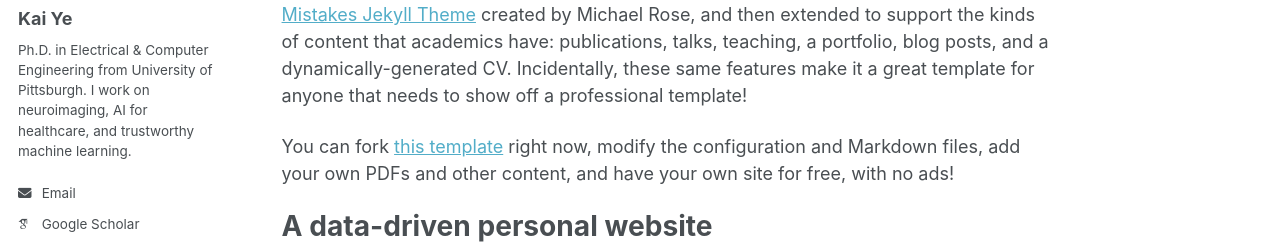
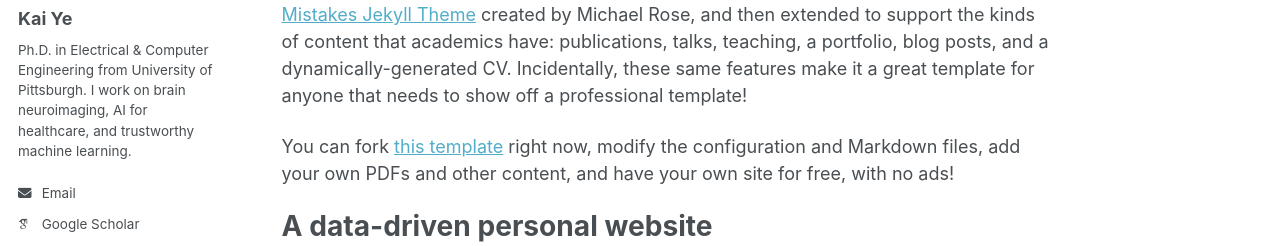
Before and after one commit to FlynnYe/FlynnYe.github.io, a Jekyll site: the page built from _pages/about.md, in a window 1280 px wide. Shown: the part 276-522 px from the top of the page. Built offline with Jekyll 4.4.1, drawn with Linux system fonts in a browser that asks for light colours; some web fonts are replaced; a script bundle is joined from its source files by our own code; library files that are not in the unit come from our copies.

Commit message:
Update bio to specify 'brain neuroimaging'

```diff
--- a/_config.yml
+++ b/_config.yml
@@ -26,7 +26,7 @@ author:
   avatar           : "profile.png"
   name             : "Kai Ye"
   pronouns         : # example: "she/her"
-  bio    : "Ph.D. in Electrical & Computer Engineering from University of Pittsburgh. I work on neuroimaging, AI for healthcare, and trustworthy machine learning."  #
+  bio    : "Ph.D. in Electrical & Computer Engineering from University of Pittsburgh. I work on brain neuroimaging, AI for healthcare, and trustworthy machine learning."  #
   # location         : "Earth"
   # employer         : "Red Brick University"
   # uri              : # URL
```
